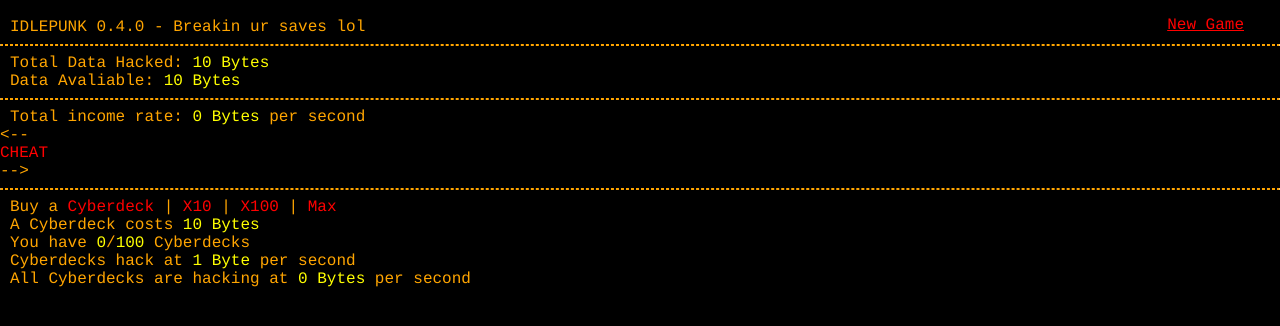
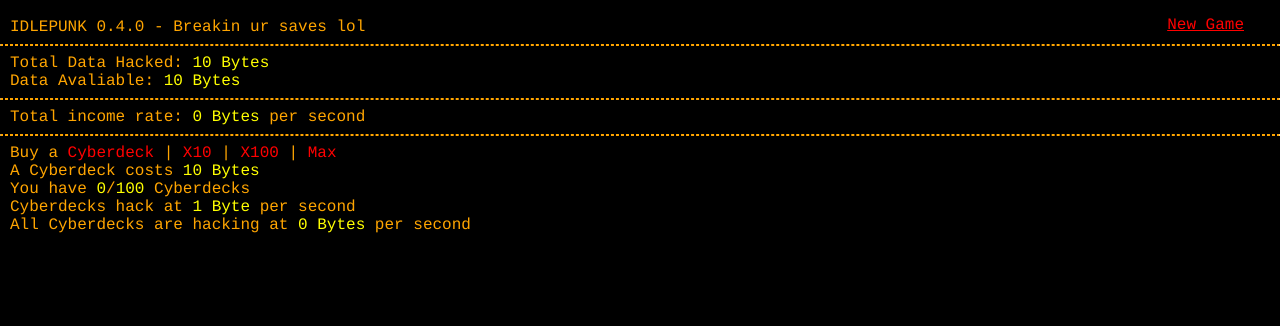
Before and after one commit to Idlepunk/Idlepunk.github.io, a plain HTML site: page index.html in a window 1280 px wide. Drawn offline with Linux system fonts and the light colour scheme.

Commit message:
As always I forgot to disable debug tools

```diff
--- a/index.html
+++ b/index.html
@@ -13,7 +13,7 @@
     <p class='heading'>Data Avaliable: <span class='number' id='dataHacked'>10 Bytes</span></p>
     <hr>
     <p class='heading'>Total income rate: <span class='number' id="totalIncome">0</span> per second</p>
-    <--<p><span class='clickRed' onclick='jackIn(1000000000000);'>CHEAT</span></p> -->
+    <!--<p><span class='clickRed' onclick='jackIn(1000000000000);'>CHEAT</span></p> -->
     <!-- Cyberdeck -->
     <hr id='cyberdeckHR'>
     <div class="flex-container">
```
